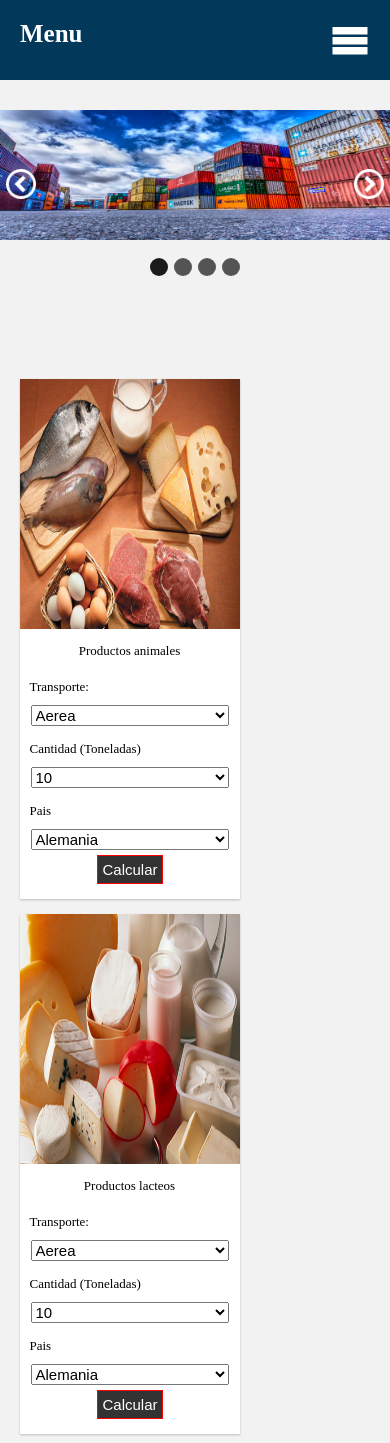
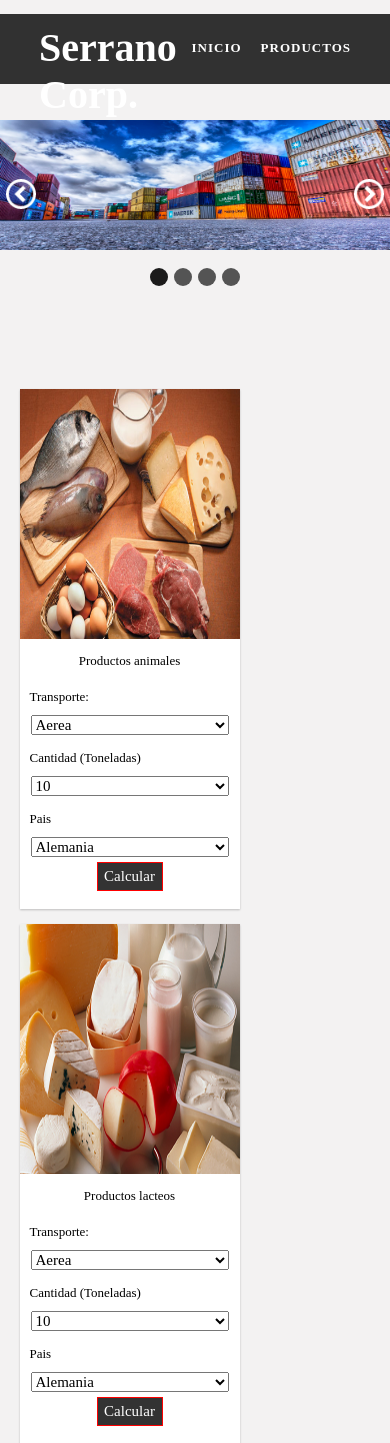
Before and after one commit to EdsenxX/Exportacion, a PHP site: page / in a window 390 px wide. Shown: the top 1443 px of the page. Run offline with PHP 8.4, Linux system fonts and the light colour scheme; data comes from the database, SQL or seed files in the repository; some libraries are stand-ins or nearby versions; some web fonts are replaced.

Commit message:
Cambio de menu

```diff
--- a/css/estilos.css
+++ b/css/estilos.css
@@ -159,3 +159,7 @@ a{
 	right: 40px;
 	top: -22px;
 }
+
+footer{
+	background: rgba(0, 0, 0, 0.8);
+}
--- a/css/menu.css
+++ b/css/menu.css
@@ -1,150 +1,66 @@
-* {
-	padding:0;
-	margin:0;
-	-webkit-box-sizing: border-box;
-	-moz-box-sizing: border-box;
+*{
+	margin: 0;
+	padding: 0;
+	font-family: rale;
+}
+
+header{
+	width: 100%;
+	background: rgba(0,0,0,.8);
+	height: 70px;
+	position: fixed;
+	z-index: 10;
+	bottom: 90%;
+}
+/* aquí estamos modificando el ancho */
+.ancho{
+	width: 80%;
+	height: 70px;
+	/*background: red;*/
+	margin: auto;
+}
+.logo{
+	width: 30%;
+	height: 70px;
+	/*background: blue;*/
+	float: left;
+	padding-top: 10px;
 	box-sizing: border-box;
 }
-
-.menu_bar {
-	display:none;
+.logo p a{
+	color: #fff;
+	font-size: 40px;
+	text-decoration: none;
+	font-weight: bold;
+	font-family: rale;
 }
-
-header {
-	width: 100%;
-	/*position: fixed;
-	z-index: 100;*/
+nav{
+	width: 70%;
+	height: 70px;
+	/*background: olive;*/
+	float: left;
+	text-align: right;
+	padding-top: 24px;
+	box-sizing: border-box;
 }
-
-header nav {
-	background:#023859;
-	z-index:1000;
-	max-width: 1000px;
-	width:95%;
-	margin:20px auto;
+nav ul li{
+	display: inline;
 }
-
-header nav ul {
-	list-style:none;
+nav ul li a{
+	color: #fff;
+	font-size: 13px;
+	text-decoration: none;
+	text-transform: uppercase;
+	padding-left: 15px;
+	font-weight: bold;
+	letter-spacing: 1px;
+	font-family: rale;
 }
-
-header nav ul li {
-	display:inline-block;
-	position: relative;
+nav ul li:hover{
+	color: #f2f2f2;
+	background: #000;
 }
-
-header nav ul li:hover {
-	background:#037E8C;
+@font-face{
+	font-family: rale;
+	src: url(../fuentes/Raleway-Regular.ttf);
 }
-
-header nav ul li a {
-	color:#fff;
-	display:block;
-	text-decoration:none;
-	padding: 20px;
-}
-
-header nav ul li a span {
-	margin-right:10px;
-}
-
-header nav ul li:hover .children {
-	display:block;
-}
-
-header nav ul li .children {
-	display: none;
-	background:#011826;
-	position: absolute;
-	width: 150%;
-	z-index:1000;
-}
-
-header nav ul li .children li {
-	display:block;
-	overflow: hidden;
-	border-bottom: 1px solid rgba(255,255,255,.5);
-}
-
-header nav ul li .children li a {
-	display: block;
-}
-
-header nav ul li .children li a span {
-	float: right;
-	position: relative;
-	top:3px;
-	margin-right:0;
-	margin-left:10px;
-}
-
-header nav ul li .caret {
-	position: relative;
-	top:3px;
-	margin-left:10px;
-	margin-right:0px;
-}
-
-@media screen and (max-width: 985px) {
-	body {
-		padding-top:80px;
-	}
-
-	.menu_bar {
-		display:block;
-		width:100%;
-		position: fixed;
-		top:0;
-		background:#023859;
-	}
-
-	.menu_bar .bt-menu {
-		display: block;
-		padding: 20px;
-		color: #fff;
-		overflow: hidden;
-		font-size: 25px;
-		font-weight: bold;
-		text-decoration: none;
-	}
-
-	.menu_bar span {
-		float: right;
-		font-size: 40px;
-	}
-
-	header nav {
-		width: 80%;
-		height: calc(100% - 80px);
-		position: fixed;
-		right:100%;
-		margin: 0;
-		overflow: scroll;
-	}
-
-	header nav ul li {
-		display: block;
-		border-bottom:1px solid rgba(255,255,255,.5);
-	}
-
-	header nav ul li a {
-		display: block;
-	}
-
-	header nav ul li:hover .children {
-		display: none;
-	}
-
-	header nav ul li .children {
-		width: 100%;
-		position: relative;
-	}
-
-	header nav ul li .children li a {
-		margin-left:20px;
-	}
-
-	header nav ul li .caret {
-		float: right;
-	}
-}
--- a/css/mi-slider.css
+++ b/css/mi-slider.css
@@ -11,7 +11,7 @@
 .theme-mi-slider .nivoSlider{
 	/*position:relative;
 	top: 100px;*/
-	margin-top: 30px;
+	margin-top: 120px;
 }
 
 .theme-mi-slider .nivoSlider a {
--- a/funciones.php
+++ b/funciones.php
@@ -38,61 +38,17 @@
             ?>
 
                 <header>
-		            <div class="menu_bar">
-			            <a href="#" class="bt-menu"><span class="icon-menu"></span>Menu</a>
+				<div class="ancho">
+					<div class="logo">
+						<p><a href="index.php">Serrano Corp.</a></p>
 					</div>
-
 					<nav>
 						<ul>
-
-				            <li><a href="index.php"><span class="icon-home"></span>Inicio</a></li>
-				            <li class="submenu">
-				                <a href="#"><span class="icon-books"></span>Basico<span class="caret icon-circle-down"></span></a>
-
-                                <ul class="children">
-					                <li><a href="#"><span class="icon-book"></span>Matematicas</a></li>
-					                <li><a href="#"><span class="icon-book"></span>LEOyO</a></li>
-					                <li><a href="#"><span class="icon-book"></span>Fisica</a></li>
-					                <li><a href="#"><span class="icon-lab"></span>Quimica</a></li>
-					                <li><a href="#"><span class="icon-book"></span>Calculo</a></li>
-					                <li><a href="#"><span class="icon-leaf"></span>Ecologia</a></li>
-					                <li><a href="#"><span class="icon-book"></span>Biologia</a></li>
-			            	    </ul>
-				            </li>
-
-				            <li><a href="#"><span class="icon-user-tie"></span>Profecinal<span class="caret icon-circle-down"></span></a>
-				                <ul class="children">
-					                <li><a href="#"><span class="icon-terminal"></span>Programacion</a></li>
-					                <li><a href="#"><span class="icon-video-camera"></span>Electricidad</a></li>
-					                <li><a href="#"><span class="icon-lab"></span>Analista Quimico</a></li>
-					                <li><a href="#"><span class="icon-camera"></span>Comunicacion</a></li>
-					                <li><a href="#"><span class="icon-spoon-knife"></span>Alimentos y Bebidas</a></li>
-					                <li><a href="#"><span class="icon-book"></span>Contabilidad</a></li>
-				                </ul>
-				            </li>
-
-				            <li><a href="#"><span class="icon-film"></span>Multimedia<span class="caret icon-circle-down"></span></a>
-				                <ul class="children">
-					                <li><a href="#">Programacion</a></li>
-					                <li><a href="#">Electricidad</a></li>
-					                <li><a href="#">Analista Quimico</a></li>
-					                <li><a href="#">Comunicacion</a></li>
-				                </ul>
-				            </li>
-
-				            <li><a href="#"><span class="icon-book"></span>Extra</a></li>
-
-				            <li><a href="#"><span class="icon-question"></span>Ayuda</a></li>
-
-				            <li><a href="#"><span class="icon-user"></span>Cuenta<span class="caret icon-circle-down"></a>
-				                <ul class="children">
-					                <li><a href="#">Mi cuenta<span class="icon-user"></span></a></li>
-					                <li><a href="#">Salir<span class="icon-exit"></span></a></li>
-				                </ul>
-				            </li>
-
+						<li><a href="index.php"><span class="fa fa-home"></span>Inicio</a></li>
+						<li><a href="#con"><span class="fa fa-gamepad"></span>Productos</a></li>
 					</ul>
 				</nav>
+				</div>
 			</header>
             <?php
         }
@@ -123,5 +79,13 @@
             <?php
         }
 
+		public static function footer(){//Aqui esta todo lo del foter
+			?>
+				<div class="footer">
+					<marquee behavior="" direction=""> SerranoCorp ©2018 Copyright Todos Los Derechos Reservados </marquee>
+				</div>
+			<?php
+		}
+
     }
 ?>
--- a/index.php
+++ b/index.php
@@ -91,4 +91,5 @@
 </section>
 
 </body>
+
 </html>
```
Lines whose indentation alone changed are shown as unchanged.
